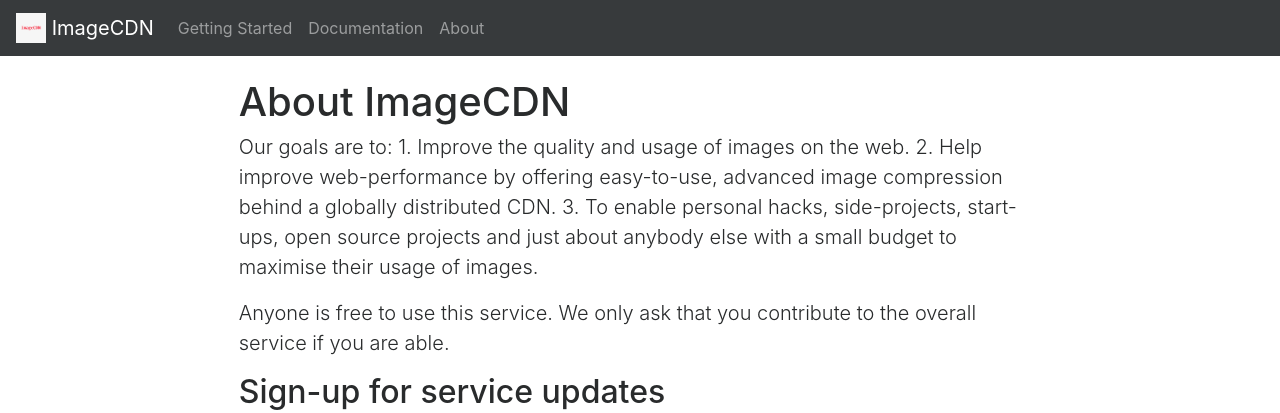
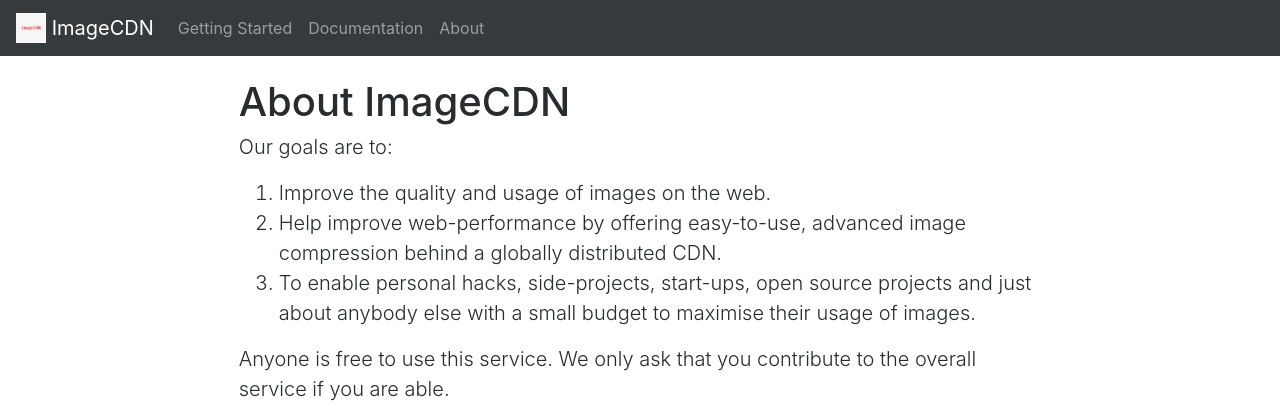
Before and after one commit to imagecdn/docs, a Jekyll site: the page built from about.html, in a window 1280 px wide, cut to the strip 0-413 px from the top of the page. Built offline with Jekyll 4.4.1, drawn with Linux system fonts in a browser that asks for light colours.

Commit message:
Update about.html

```diff
--- a/about.html
+++ b/about.html
@@ -5,11 +5,12 @@ permalink: /about
 
 <h1>About ImageCDN</h1>
 
-<p>
-Our goals are to:
-1. Improve the quality and usage of images on the web.
-2. Help improve web-performance by offering easy-to-use, advanced image compression behind a globally distributed CDN.
-3. To enable personal hacks, side-projects, start-ups, open source projects and just about anybody else with a small budget to maximise their usage of images.
+<p>Our goals are to:
+  <ol>
+    <li>Improve the quality and usage of images on the web.</li>
+    <li>Help improve web-performance by offering easy-to-use, advanced image compression behind a globally distributed CDN.</li>
+    <li>To enable personal hacks, side-projects, start-ups, open source projects and just about anybody else with a small budget to maximise their usage of images.</li>
+  </ol>
 </p>
 
 <p>
@@ -20,8 +21,8 @@ Anyone is free to use this service. We only ask that you contribute to the overa
 <script charset="utf-8" type="text/javascript" src="//js-eu1.hsforms.net/forms/shell.js"></script>
 <script>
   hbspt.forms.create({
-	region: "eu1",
-	portalId: "25461495",
-	formId: "9413ae66-f745-4b89-9890-8f3d4a973c71"
+    region: "eu1",
+    portalId: "25461495",
+    formId: "9413ae66-f745-4b89-9890-8f3d4a973c71"
 });
 </script>
```
